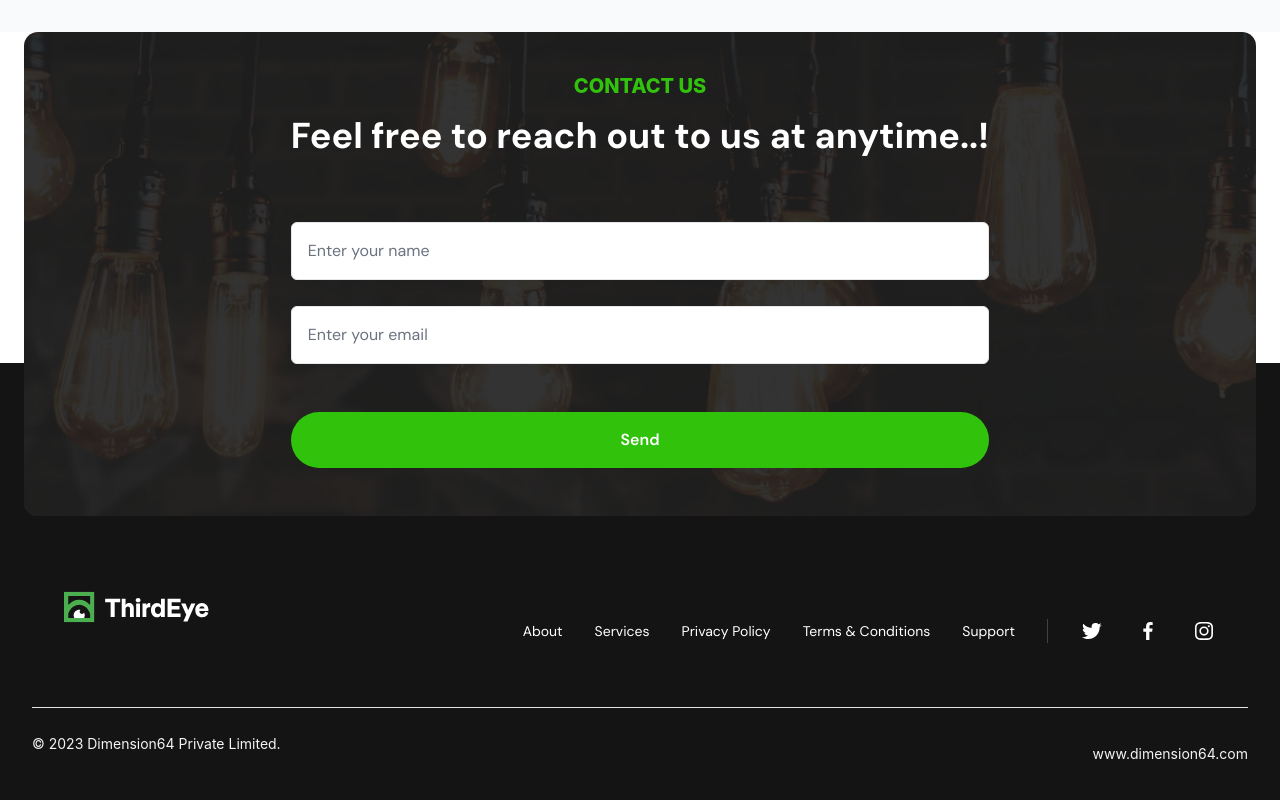
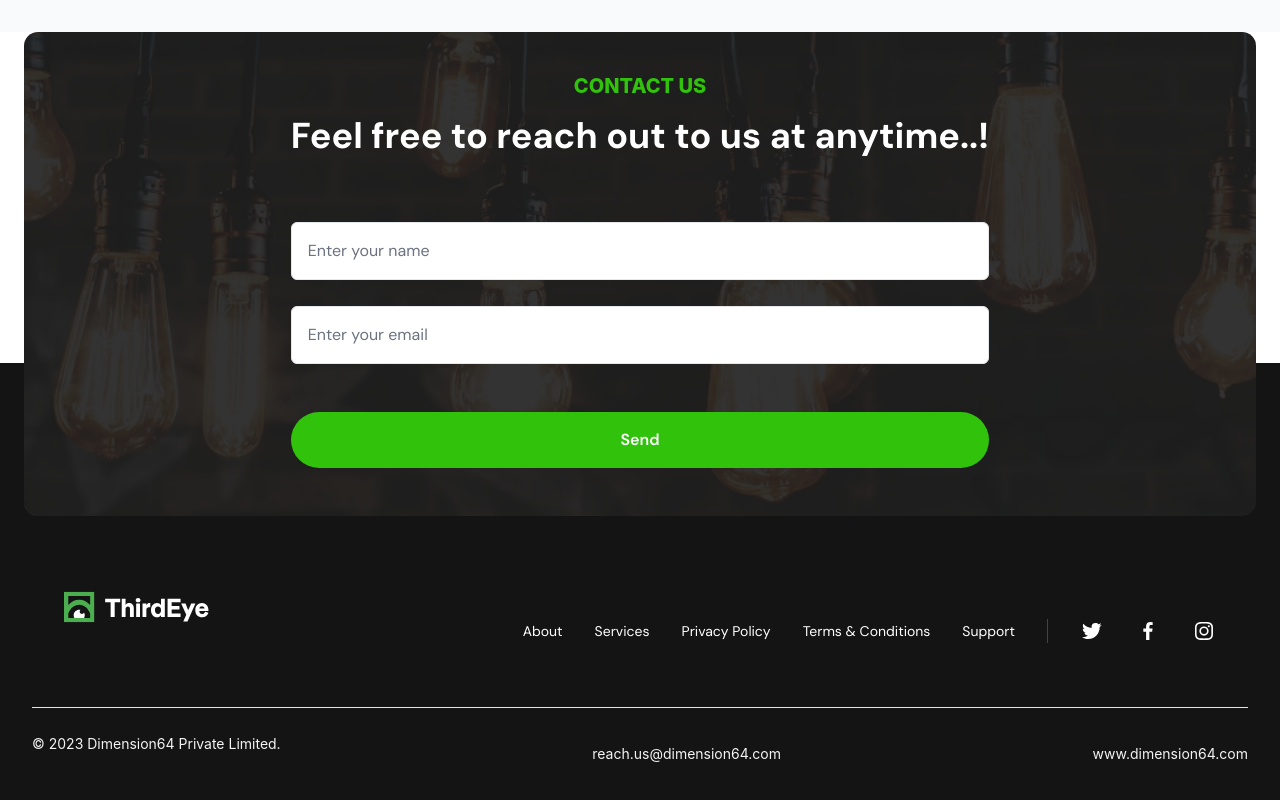
Before and after one commit to othegagan/ThirdEye, a Next.js app: page / in a window 1280 px wide. Shown: the part 6272-7072 px from the top of the page. Built offline with nearby package versions, Linux system fonts and the light colour scheme.

Commit message:
updated footer

```diff
--- a/components/Footer.tsx
+++ b/components/Footer.tsx
@@ -114,6 +114,7 @@ const Footer = () => {
 
                     <div className="sm:flex sm:items-center text-center sm:justify-between space-y-5">
                         <p className="text-sm text-zinc-100">© 2023 Dimension64 Private Limited.</p>
+                        <p className="text-sm text-zinc-100">reach.us@dimension64.com</p>
                         <p className="text-sm text-zinc-100">www.dimension64.com</p>
                     </div>
                 </div>
```
